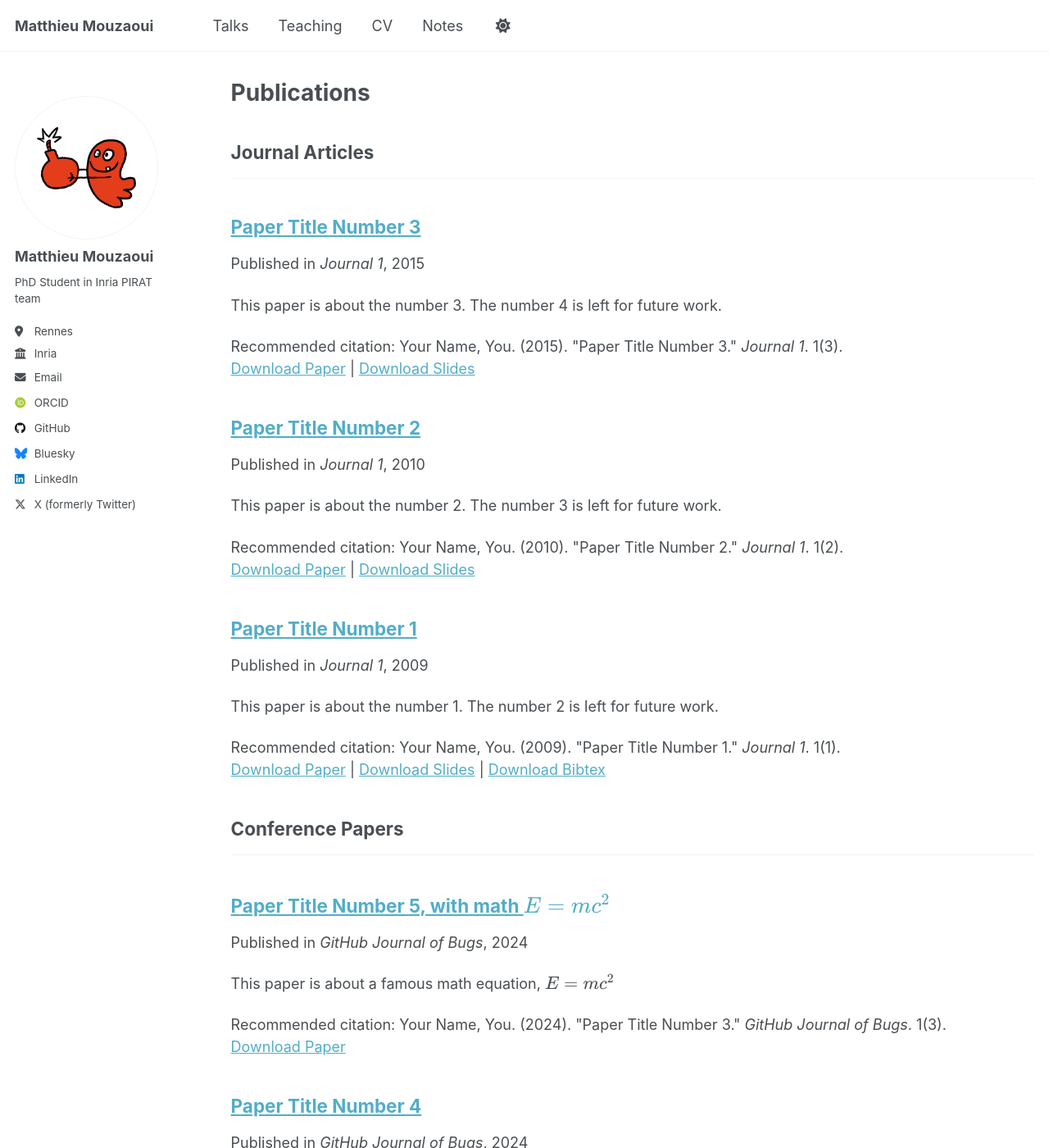
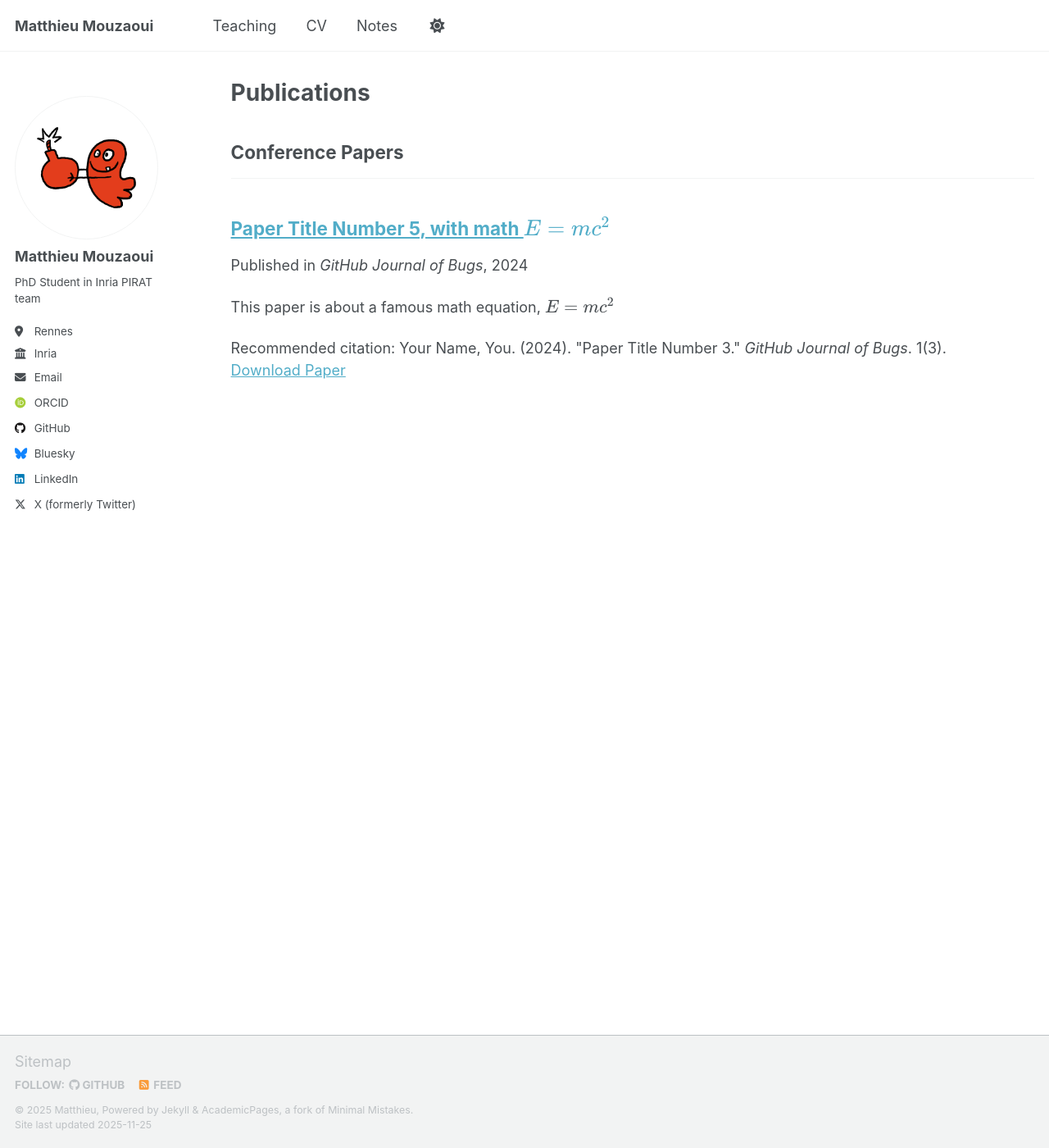
Before and after one commit to MouzaouiMatthieu/MouzaouiMatthieu.github.io, a Jekyll site: the page built from _pages/publications.html, in a window 1280 px wide and 1400 px high. Shown: the whole window at 82% size. Built offline with Jekyll 4.4.1, drawn with Linux system fonts in a browser that asks for light colours; some web fonts are replaced; a script that is not in the unit is left out; some of the changed text lies outside the part shown.

Commit message:
remove unused pages

```diff
--- a/_data/navigation.yml
+++ b/_data/navigation.yml
@@ -11,8 +11,8 @@
 #  - title: "Publications" #Soon
 #    url: /publications/
 
-  - title: "Talks"
-    url: /talks/
+  # - title: "Talks"
+  #   url: /talks/
 
   - title: "Teaching"
     url: /teaching/
--- a/_publications/2009-10-01-paper-title-number-1.md
+++ /dev/null
@@ -1,14 +0,0 @@
----
-title: "Paper Title Number 1"
-collection: publications
-category: manuscripts
-permalink: /publication/2009-10-01-paper-title-number-1
-excerpt: 'This paper is about the number 1. The number 2 is left for future work.'
-date: 2009-10-01
-venue: 'Journal 1'
-slidesurl: 'https://academicpages.github.io/files/slides1.pdf'
-paperurl: 'https://academicpages.github.io/files/paper1.pdf'
-bibtexurl: 'https://academicpages.github.io/files/bibtex1.bib'
-citation: 'Your Name, You. (2009). &quot;Paper Title Number 1.&quot; <i>Journal 1</i>. 1(1).'
----
-The contents above will be part of a list of publications, if the user clicks the link for the publication than the contents of section will be rendered as a full page, allowing you to provide more information about the paper for the reader. When publications are displayed as a single page, the contents of the above "citation" field will automatically be included below this section in a smaller font.
--- a/_publications/2010-10-01-paper-title-number-2.md
+++ /dev/null
@@ -1,14 +0,0 @@
----
-title: "Paper Title Number 2"
-collection: publications
-category: manuscripts
-permalink: /publication/2010-10-01-paper-title-number-2
-excerpt: 'This paper is about the number 2. The number 3 is left for future work.'
-date: 2010-10-01
-venue: 'Journal 1'
-slidesurl: 'https://academicpages.github.io/files/slides2.pdf'
-paperurl: 'https://academicpages.github.io/files/paper2.pdf'
-citation: 'Your Name, You. (2010). &quot;Paper Title Number 2.&quot; <i>Journal 1</i>. 1(2).'
----
-
-The contents above will be part of a list of publications, if the user clicks the link for the publication than the contents of section will be rendered as a full page, allowing you to provide more information about the paper for the reader. When publications are displayed as a single page, the contents of the above "citation" field will automatically be included below this section in a smaller font.
--- a/_publications/2015-10-01-paper-title-number-3.md
+++ /dev/null
@@ -1,14 +0,0 @@
----
-title: "Paper Title Number 3"
-collection: publications
-category: manuscripts
-permalink: /publication/2015-10-01-paper-title-number-3
-excerpt: 'This paper is about the number 3. The number 4 is left for future work.'
-date: 2015-10-01
-venue: 'Journal 1'
-slidesurl: 'https://academicpages.github.io/files/slides3.pdf'
-paperurl: 'https://academicpages.github.io/files/paper3.pdf'
-citation: 'Your Name, You. (2015). &quot;Paper Title Number 3.&quot; <i>Journal 1</i>. 1(3).'
----
-
-The contents above will be part of a list of publications, if the user clicks the link for the publication than the contents of section will be rendered as a full page, allowing you to provide more information about the paper for the reader. When publications are displayed as a single page, the contents of the above "citation" field will automatically be included below this section in a smaller font.
```
Also changed, not shown: _posts/2013-08-14-blog-post-2.md (deleted, +0 -20 lines), _posts/2014-08-14-blog-post-3.md (deleted, +0 -20 lines), _posts/2015-08-14-blog-post-4.md (deleted, +0 -20 lines), _posts/2199-01-01-future-post.md (deleted, +0 -11 lines), _publications/2024-02-17-paper-title-number-4.md (deleted, +0 -13 lines).
